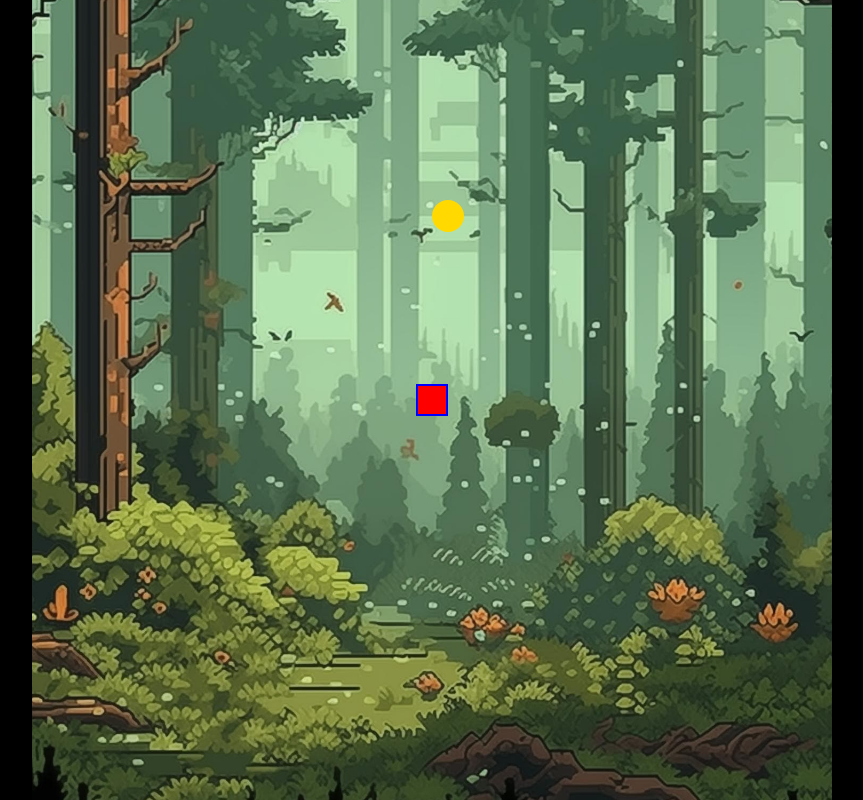
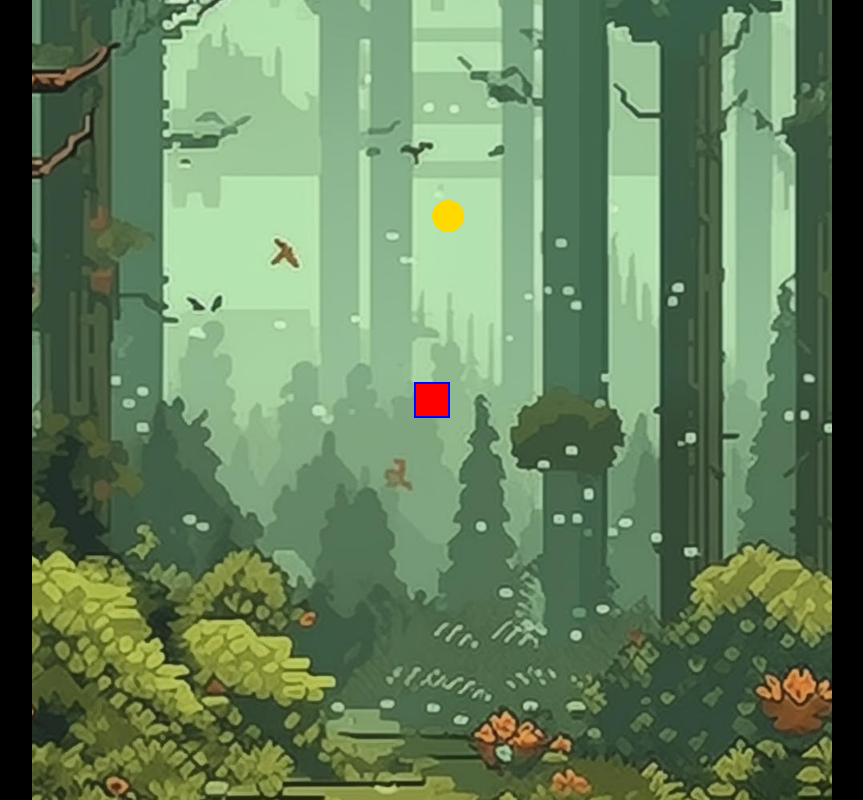
Before and after one commit to RasmusLeddyr/RasmusFlagermus, a React (Vite) app: page /game in a window 1280 px wide. Shown: the whole page, without its empty margins (208-1071 px from the left). Built offline with nearby package versions, Linux system fonts and the light colour scheme.

Commit message:
game board css functionality done

```diff
--- a/src/functions/styleFunctions.css
+++ b/src/functions/StyleFuncs.css
@@ -1,4 +1,4 @@
-.centre {
+.setCentre {
   top: 50%;
   left: 50%;
   transform: translate(-50%, -50%);
@@ -16,8 +16,8 @@
   --fa_minW: 0px;
 
   /* Get final fill sizes */
-  --fillW: min(1, calc(var(--fa_maxFill) * var(--fa_maxFillW)));
-  --fillH: min(1, calc(var(--fa_maxFill) * var(--fa_maxFillH)));
+  --fillW: calc(var(--fa_maxFill) * var(--fa_maxFillW));
+  --fillH: calc(var(--fa_maxFill) * var(--fa_maxFillH));
 
   /* Calculate width */
   --ratioConstraint: calc(var(--fillH) * 100cqh * var(--fa_ratio));
--- a/src/main.jsx
+++ b/src/main.jsx
@@ -2,7 +2,7 @@
 import { StrictMode } from "react";
 import { createRoot } from "react-dom/client";
 import "./global.css";
-import "./functions/styleFunctions.css"
+import "./functions/StyleFuncs.css"
 import {
   createBrowserRouter,
   createRoutesFromElements,
--- a/src/pages/Game/Game.jsx
+++ b/src/pages/Game/Game.jsx
@@ -2,34 +2,32 @@ import styles from "./Game.module.css";
 import { cl } from "../../functions/setStyles";
 
 export default function Game() {
-  const VIEWPORT_RATIO = "1/1";
-  const MAP_RATIO = "2/1";
+  const ViewportRatio = "1/1";
+  const MapRatio = "3/1";
 
-  const mapOffset = { x: 0, y: 0 };
+  const MapRatioSplit = MapRatio.split("/");
+  const MapOffset = { x: 0, y: 0 };
 
   return (
     <div className={cl(styles, "stage")}>
       <div
-        className={cl(styles, "viewport", "fitAspect centre")}
+        className={cl(styles, "viewport", "setCentre")}
         style={{
-          "--fa_ratio": VIEWPORT_RATIO,
-          "--fa_maxFill": 1,
-          "--fa_maxFillW": 1,
-          "--fa_maxFillH": 1,
-
-          "--map_ratio": MAP_RATIO,
+          aspectRatio: ViewportRatio,
         }}
       >
         <div
           className={cl(styles, "map")}
           style={{
-            transform: `translate(calc(-50% + ${mapOffset.x}px), calc(-50% + ${mapOffset.y}px))`,
+            transform: `translate(calc(-50% + ${MapOffset.x}px), calc(-50% + ${MapOffset.y}px))`,
+            width: `${MapRatioSplit[0]}00%`,
+            height: `${MapRatioSplit[1]}00%`,
           }}
         >
           <div className={cl(styles, "bug")} />
+
+          <div className={cl(styles, "bat", "setCentre")} />
         </div>
-
-        <div className={cl(styles, "bat", "centre")} />
       </div>
     </div>
   );
--- a/src/pages/Game/Game.module.css
+++ b/src/pages/Game/Game.module.css
@@ -1,27 +1,21 @@
 .stage {
   position: fixed;
   inset: 0;
-  background: black;
+  background-color: black;
   overflow: hidden;
-
-  container-type: size;
 }
 
 .viewport {
   position: absolute;
   overflow: hidden;
-  background: #000;
+  background: #ff0000;
+  height: 100%;
 }
 
 .map {
   position: absolute;
   left: 50%;
   top: 50%;
-
-  height: 100%;
-  width: 200%;
-
-  transform: translate(-50%, -50%);
 
   background-image: url("../../assets/forest.jpg");
   background-size: cover;
@@ -30,21 +24,22 @@
 
 .bug {
   position: absolute;
-
   left: 50%;
   top: 25%;
 
-  width: 2%;
   aspect-ratio: 1/1;
-  border-radius: 999px;
+  height: 4%;
+
+  border-radius: 1em;
   background: rgb(255, 217, 0);
 }
 
 .bat {
-  position: absolute;
-  width: 4%;
+  position: fixed;
+
   aspect-ratio: 1/1;
+  height: 4%;
+
   background: red;
   border: 2px solid blue;
-  box-sizing: border-box;
 }
--- a/src/pages/Menu/Menu.jsx
+++ b/src/pages/Menu/Menu.jsx
@@ -5,7 +5,7 @@ import styles from "./Menu.module.css";
 export default function Menu() {
   return (
     <>
-      <div className={cl(styles, "menu", "center fitAspect")}>
+      <div className={cl(styles, "menu", "setCentre fitAspect")}>
         <Button content={"Play"} link={"/game"} />
       </div>
     </>
```
